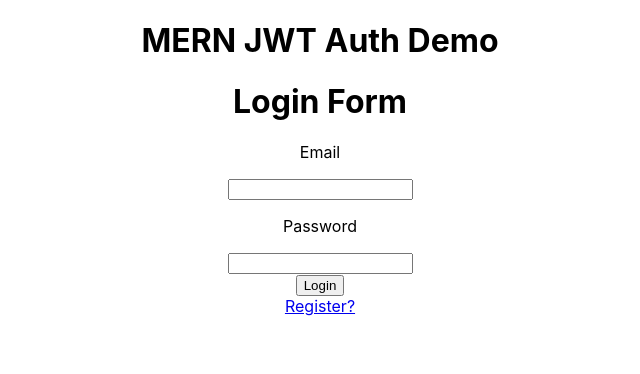
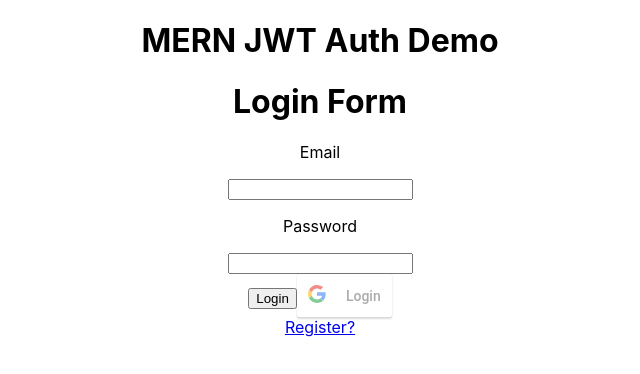
Before and after one commit to shahparth36/mern-jwt-auth, a React (Create React App) app: page /login in a window 1280 px wide. Shown: the top 374 px of the page, without its empty margins (320-960 px from the left). Built offline with nearby package versions, Linux system fonts and the light colour scheme.

Commit message:
added sign in with google button

```diff
--- a/package.json
+++ b/package.json
@@ -10,6 +10,7 @@
     "history": "^5.0.0",
     "react": "^17.0.2",
     "react-dom": "^17.0.2",
+    "react-google-login": "^5.2.2",
     "react-router": "^6.0.0-beta.0",
     "react-router-dom": "^6.0.0-beta.0",
     "react-scripts": "4.0.3",
--- a/src/LoginForm.js
+++ b/src/LoginForm.js
@@ -1,6 +1,7 @@
 import React, { useState } from 'react';
 import { Link, useNavigate } from 'react-router-dom';
 import axios from 'axios';
+import GoogleLogin from 'react-google-login';
 
 function LoginForm() {
     const navigate = useNavigate();
@@ -28,6 +29,10 @@ function LoginForm() {
         }
     };
 
+    const responseGoogle = async (response) => {
+        console.log(response);
+    }
+
     return (
         <div>
             <h1>Login Form</h1>
@@ -37,6 +42,13 @@ function LoginForm() {
             <input type="password" name="password" value={user.password} onChange={handleChange} />
             <div>
                 <button onClick={handleClick}>Login</button>
+                <GoogleLogin
+                    clientId="CLIENT ID"
+                    buttonText="Login"
+                    onSuccess={responseGoogle}
+                    onFailure={responseGoogle}
+                    cookiePolicy={'single_host_origin'}
+                />
             </div>
             <Link to="/register">Register?</Link>
         </div>
```
Also changed, not shown: 1 other file (tests, documents, lock files or other folders).
